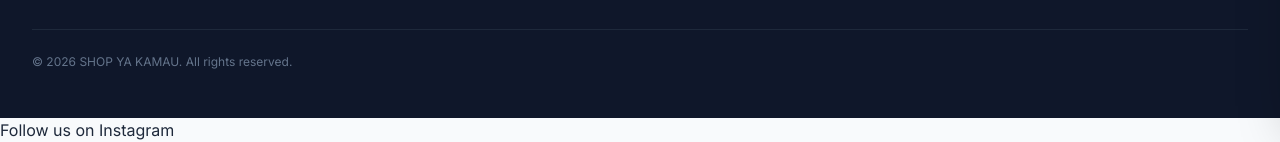
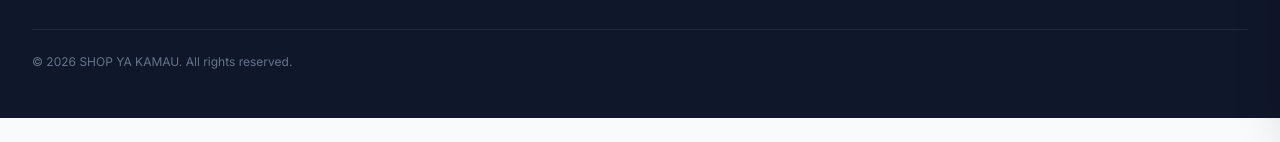
Before and after one commit to fee326882025-web/SHOP-YA-KAMAU, a plain HTML site: page index.html in a window 1280 px wide. Shown: the part 682-824 px from the top of the page. After the commit the page ends 800 px from the top, so only its background shows below. Drawn offline with nearby package versions, Linux system fonts and the light colour scheme; no server answers.

```diff
--- a/index.html
+++ b/index.html
@@ -228,12 +228,4 @@
 
     <script src="customer.js"></script>
 </body>
-    <footer>
-    <!-- Other footer links -->
-
-    <!-- Place the Instagram link here -->
-    <a href="https://instagram.com/k_kinyanjui._" target="_blank" rel="noopener noreferrer" class="social-link">
-        Follow us on Instagram
-    </a>
-</footer>
 </html>
```
